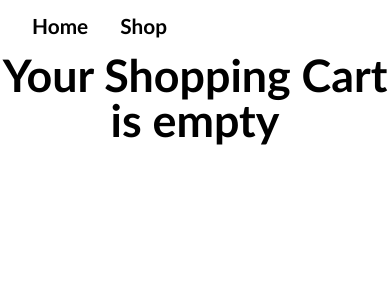
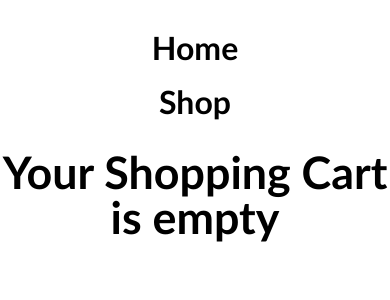
Before and after one commit to norkitorki/odin-project-shopping-cart, a React (Vite) app: page /shop in a window 390 px wide. Both pictures are taken after a click on the button "Your Cart is empty". Shown: the top 300 px of the page. Built offline with nearby package versions, Linux system fonts and the light colour scheme.

Commit message:
Make UX enhancements for narrower viewports

```diff
--- a/src/components/Navigation/Navigation.module.css
+++ b/src/components/Navigation/Navigation.module.css
@@ -1,6 +1,6 @@
 .navigation {
   font-family: Calibri, sans-serif;
-  padding: 1rem;
+  padding: 1.5rem 1rem;
 }
 
 .navigation > a {
@@ -23,3 +23,17 @@
   color: #05706b;
   transform: scale(1.05);
 }
+
+@media screen and (max-width: 720px) {
+  .navigation {
+    display: flex;
+    flex-direction: column;
+    align-items: center;
+    gap: 0.4rem;
+  }
+
+  .navigation > a {
+    font-size: 2rem;
+    padding: 0.5rem 3rem;
+  }
+}
--- a/src/components/Shop/Shop.module.css
+++ b/src/components/Shop/Shop.module.css
@@ -9,5 +9,5 @@
 
 .items > * {
   flex-basis: 320px;
-  flex-shrink: 0;
+  flex-shrink: 1;
 }
--- a/src/components/ShopItem/ShopItem.module.css
+++ b/src/components/ShopItem/ShopItem.module.css
@@ -1,4 +1,9 @@
 .wrapper {
   max-width: max(300px, 50%);
   margin: 0 auto;
+  padding: 2rem;
 }
+
+.wrapper img {
+  max-height: 400px;
+}
--- a/src/components/ShopItemCard/ShopItemCard.module.css
+++ b/src/components/ShopItemCard/ShopItemCard.module.css
@@ -78,3 +78,9 @@
 .addButton:focus {
   background: #077973;
 }
+
+@media screen and (max-width: 400px) {
+  .itemImage {
+    max-width: 95%;
+  }
+}
```
